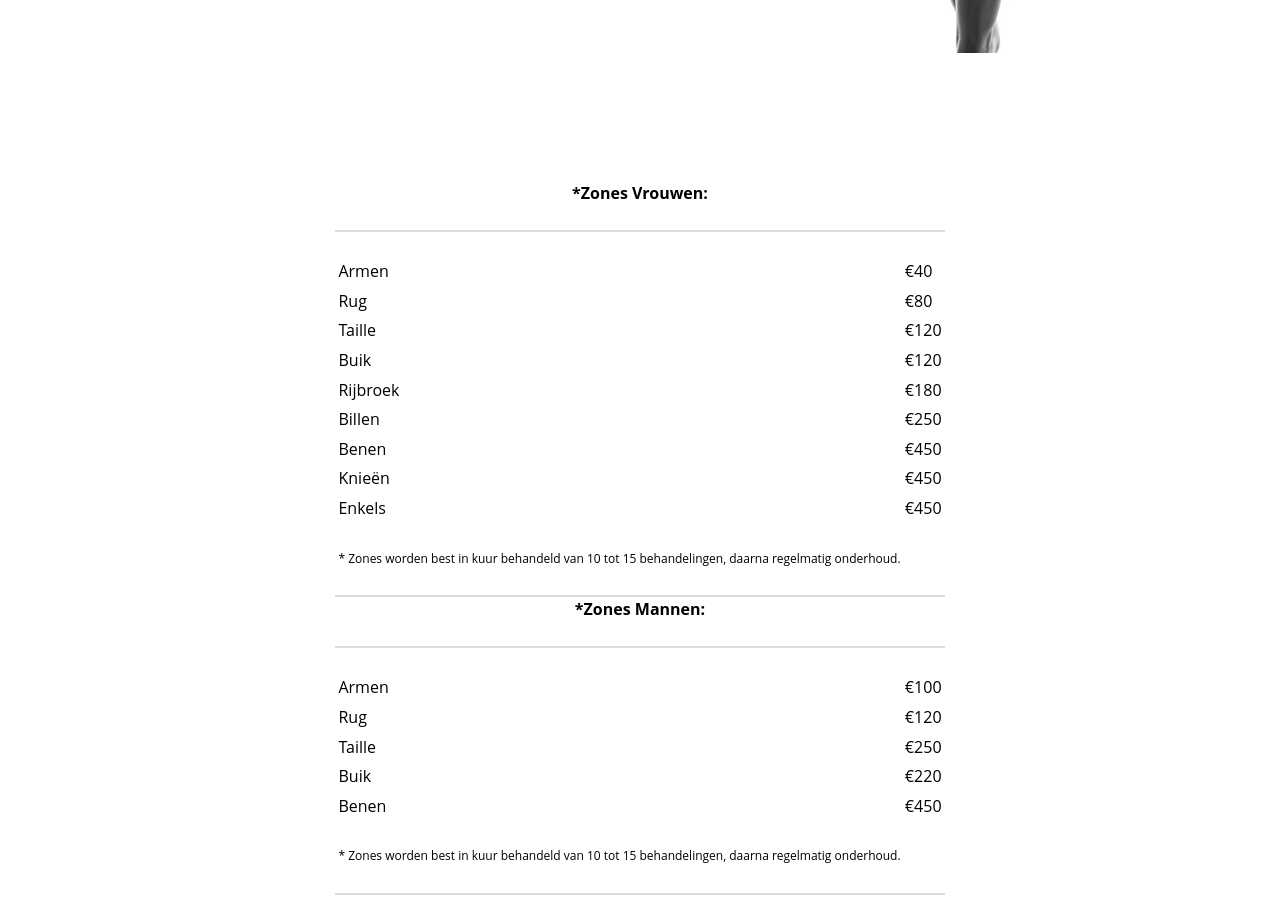
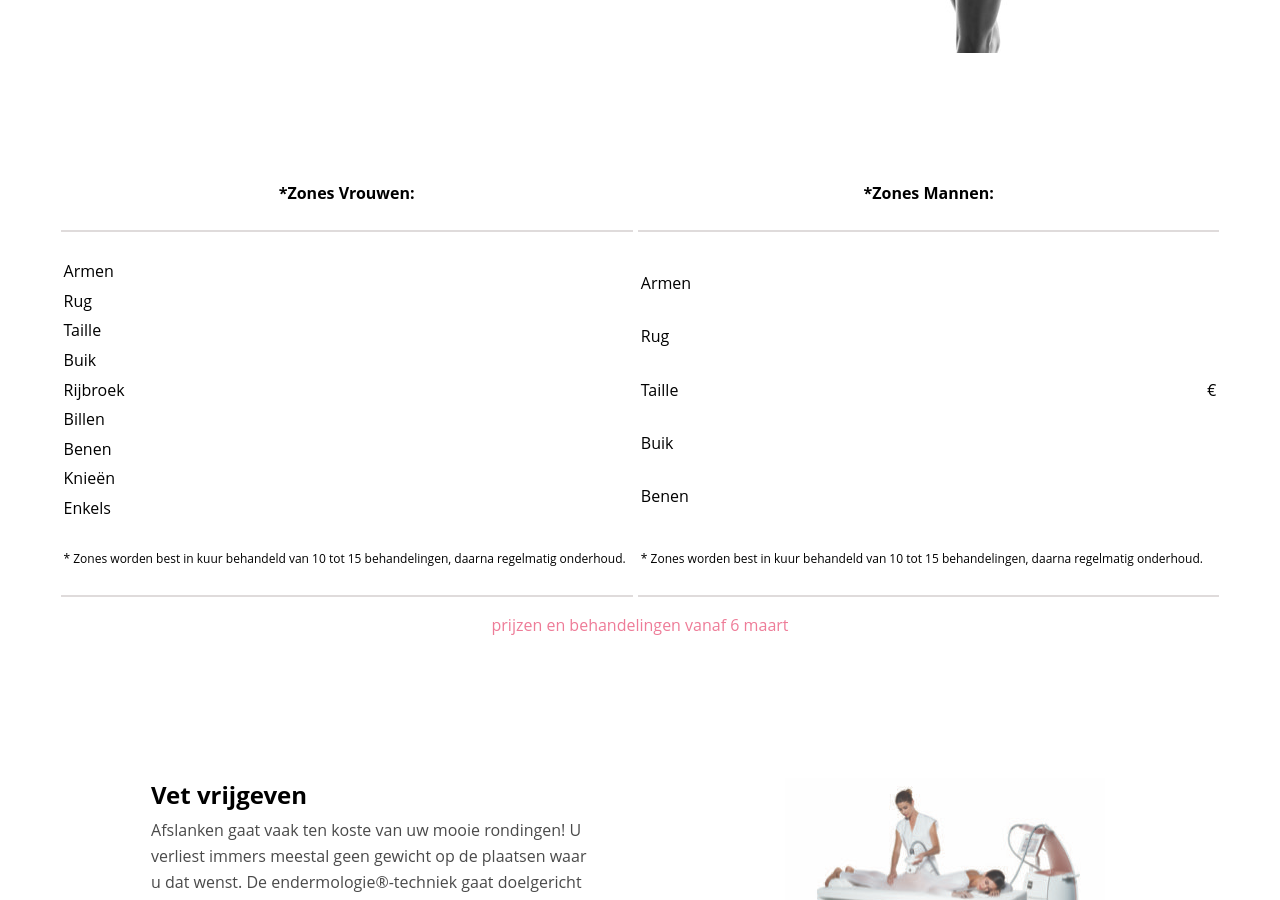
Before and after one commit to acandael/anniek, a Jekyll site: the page built from lpg-endermologie.html, in a window 1280 px wide and 900 px high, scrolled down 704 px. Built offline with Jekyll 4.4.1, drawn with Linux system fonts in a browser that asks for light colours.

Commit message:
add page lpg endermologie

```diff
--- a/lpg-endermologie.html
+++ b/lpg-endermologie.html
@@ -32,40 +32,40 @@
       </caption>
       <tr>
         <td>Armen</td>
-        <td>&euro;40</td>
+        <td></td>
       </tr>
       <tr>
         <td>Rug</td>
-        <td>&euro;80</td>
+        <td></td>
       </tr>
       <tr>
         <td>Taille</td>
-        <td>&euro;120</td>
+        <td></td>
       </tr>
       <tr>
         <td>Buik</td>
-        <td>&euro;120</td>
+        <td></td>
       </tr>
       <tr>
         <td>Rijbroek</td>
-        <td>&euro;180</td>
+        <td></td>
       </tr>
 
       <tr>
         <td>Billen</td>
-        <td>&euro;250</td>
+        <td></td>
       </tr>
       <tr>
         <td>Benen</td>
-        <td>&euro;450</td>
+        <td></td>
       </tr>
       <tr>
         <td>Knieën</td>
-        <td>&euro;450</td>
+        <td></td>
       </tr>
       <tr>
         <td>Enkels</td>
-        <td>&euro;450</td>
+        <td></td>
       </tr>
       <tfoot>
         <tr>
@@ -82,23 +82,23 @@
       </caption>
       <tr>
         <td>Armen</td>
-        <td>&euro;100</td>
+        <td></td>
       </tr>
       <tr>
         <td>Rug</td>
-        <td>&euro;120</td>
+        <td></td>
       </tr>
       <tr>
         <td>Taille</td>
-        <td>&euro;250</td>
+        <td>&euro;</td>
       </tr>
       <tr>
         <td>Buik</td>
-        <td>&euro;220</td>
+        <td></td>
       </tr>
       <tr>
         <td>Benen</td>
-        <td>&euro;450</td>
+        <td></td>
       </tr>
       <tfoot>
         <tr>
@@ -109,6 +109,7 @@
         </tr>
       </tfoot>
     </table>
+    <p class="readmore">prijzen en behandelingen vanaf 6 maart</p>
   </div>
   <div class="row">
     <div class="content">
```
